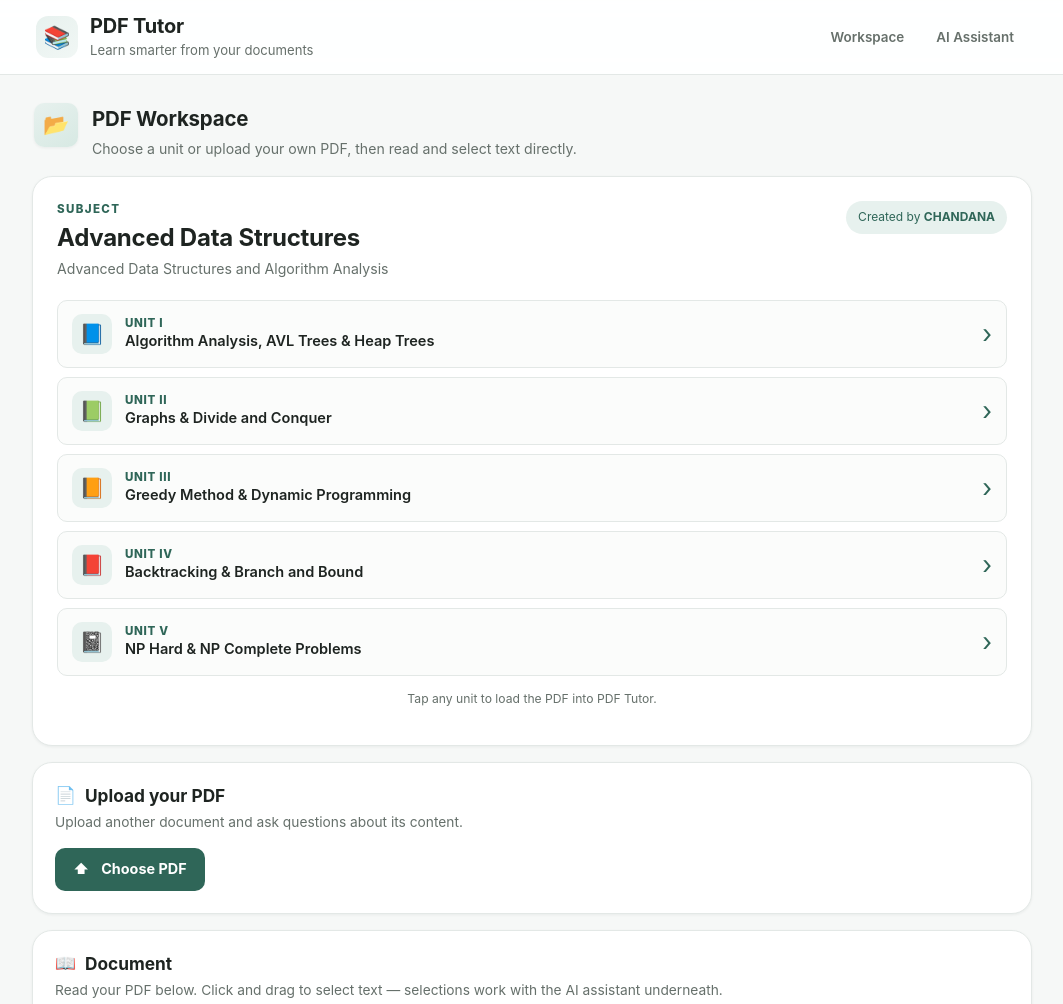
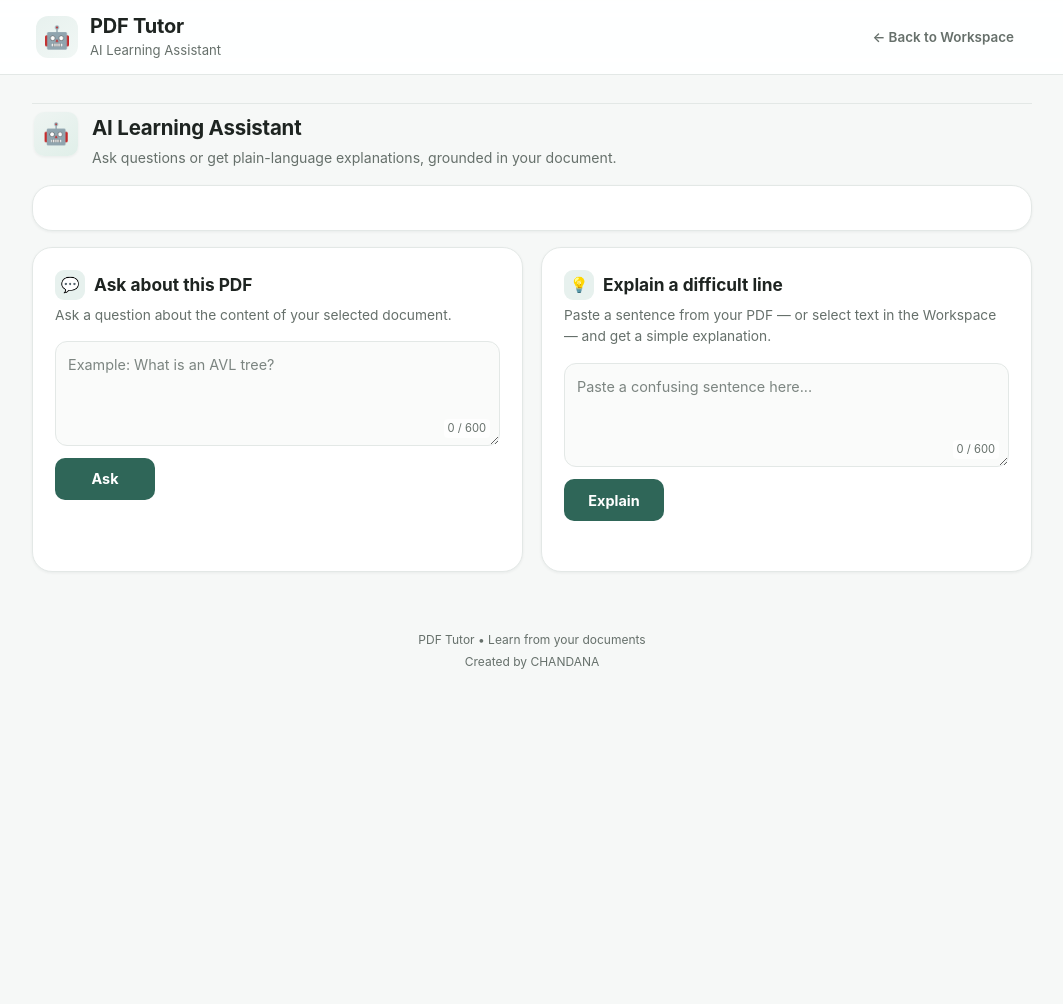
Before and after one commit to Navaneeth2648/PDF-TUTOR, a website: page index.html in a window 1280 px wide. Shown: the top 1004 px of the page, without its empty margins (108-1171 px from the left). After the commit the page ends 800 px from the top, so only its background shows below. Drawn offline with Linux system fonts and the light colour scheme; a script that the page names is missing.

Commit message:
index.html

```diff
--- a/index.html
+++ b/index.html
@@ -7,30 +7,31 @@
     content="width=device-width, initial-scale=1.0, maximum-scale=1"
   />
 
-  <title>PDF Tutor</title>
+  <title>PDF Tutor — AI Assistant</title>
 
   <link rel="stylesheet" href="style.css" />
 </head>
 
-<body>
+<body data-page="assistant">
 
   <!-- HEADER -->
   <header class="app-header">
     <div class="header-inner">
       <div class="brand">
-        <div class="brand-icon">📚</div>
+        <div class="brand-icon">🤖</div>
 
         <div>
           <div class="brand-title">PDF Tutor</div>
           <div class="brand-subtitle">
-            Learn smarter from your documents
+            AI Learning Assistant
           </div>
         </div>
       </div>
 
       <nav class="header-nav">
-        <a href="#workspaceSection" class="header-nav-link">Workspace</a>
-        <a href="#assistantSection" class="header-nav-link">AI Assistant</a>
+        <a href="index.html" class="header-nav-link">
+          ← Back to Workspace
+        </a>
       </nav>
     </div>
   </header>
@@ -39,251 +40,7 @@
   <main class="app-main">
 
     <!-- =========================================================
-         SECTION 1 — PDF WORKSPACE
-         (Subject Units + Upload + Viewer, all together)
-         ========================================================= -->
-    <section class="app-section" id="workspaceSection">
-
-      <div class="app-section-heading">
-        <div class="app-section-icon workspace-icon">📂</div>
-        <div>
-          <h2 class="app-section-title">PDF Workspace</h2>
-          <p class="app-section-subtitle">
-            Choose a unit or upload your own PDF, then read and select text directly.
-          </p>
-        </div>
-      </div>
-
-      <!-- UNITS -->
-      <section class="card ads-section fade-in-up">
-
-        <div class="ads-header">
-          <div>
-            <div class="ads-label">SUBJECT</div>
-
-            <h1 class="ads-title">
-              Advanced Data Structures
-            </h1>
-
-            <p class="ads-subtitle">
-              Advanced Data Structures and Algorithm Analysis
-            </p>
-          </div>
-
-          <div class="created-by">
-            Created by <strong>CHANDANA</strong>
-          </div>
-        </div>
-
-
-        <div class="unit-list">
-
-          <!-- UNIT 1 -->
-          <button
-            class="unit-card"
-            data-pdf="U1-ADS.pdf"
-            data-name="Advanced Data Structures — Unit I"
-          >
-            <div class="unit-icon">📘</div>
-
-            <div class="unit-info">
-              <div class="unit-number">UNIT I</div>
-              <div class="unit-name">
-                Algorithm Analysis, AVL Trees &amp; Heap Trees
-              </div>
-            </div>
-
-            <div class="unit-arrow">›</div>
-          </button>
-
-
-          <!-- UNIT 2 -->
-          <button
-            class="unit-card"
-            data-pdf="U2-ADS.pdf"
-            data-name="Advanced Data Structures — Unit II"
-          >
-            <div class="unit-icon">📗</div>
-
-            <div class="unit-info">
-              <div class="unit-number">UNIT II</div>
-              <div class="unit-name">
-                Graphs &amp; Divide and Conquer
-              </div>
-            </div>
-
-            <div class="unit-arrow">›</div>
-          </button>
-
-
-          <!-- UNIT 3 -->
-          <button
-            class="unit-card"
-            data-pdf="U3-ADS.pdf"
-            data-name="Advanced Data Structures — Unit III"
-          >
-            <div class="unit-icon">📙</div>
-
-            <div class="unit-info">
-              <div class="unit-number">UNIT III</div>
-              <div class="unit-name">
-                Greedy Method &amp; Dynamic Programming
-              </div>
-            </div>
-
-            <div class="unit-arrow">›</div>
-          </button>
-
-
-          <!-- UNIT 4 -->
-          <button
-            class="unit-card"
-            data-pdf="U4-ADS.pdf"
-            data-name="Advanced Data Structures — Unit IV"
-          >
-            <div class="unit-icon">📕</div>
-
-            <div class="unit-info">
-              <div class="unit-number">UNIT IV</div>
-              <div class="unit-name">
-                Backtracking &amp; Branch and Bound
-              </div>
-            </div>
-
-            <div class="unit-arrow">›</div>
-          </button>
-
-
-          <!-- UNIT 5 -->
-          <button
-            class="unit-card"
-            data-pdf="U5-ADS.pdf"
-            data-name="Advanced Data Structures — Unit V"
-          >
-            <div class="unit-icon">📓</div>
-
-            <div class="unit-info">
-              <div class="unit-number">UNIT V</div>
-              <div class="unit-name">
-                NP Hard &amp; NP Complete Problems
-              </div>
-            </div>
-
-            <div class="unit-arrow">›</div>
-          </button>
-
-        </div>
-
-        <p class="unit-hint">
-          Tap any unit to load the PDF into PDF Tutor.
-        </p>
-
-      </section>
-
-
-      <!-- UPLOAD -->
-      <section class="card fade-in-up">
-
-        <div class="section-heading">
-          <span class="section-icon">📄</span>
-          Upload your PDF
-        </div>
-
-        <p class="section-desc">
-          Upload another document and ask questions about its content.
-        </p>
-
-
-        <div class="upload-area" id="uploadArea">
-
-          <label class="btn btn-primary upload-button" for="pdfInput">
-            <span class="btn-icon">⬆</span> Choose PDF
-          </label>
-
-          <input
-            type="file"
-            id="pdfInput"
-            accept="application/pdf"
-            hidden
-          />
-
-        </div>
-
-
-        <div class="file-info" id="fileInfo" hidden>
-
-          <div class="file-icon">📄</div>
-
-          <div class="file-details">
-
-            <div class="file-name" id="fileName"></div>
-
-            <div class="file-size" id="fileSize"></div>
-
-            <div class="file-status" id="fileStatus"></div>
-
-          </div>
-
-          <button
-            class="btn btn-secondary remove-button"
-            id="removePdfBtn"
-          >
-            Remove
-          </button>
-
-        </div>
-
-      </section>
-
-
-      <!-- DOCUMENT READER -->
-      <section class="card reader-card fade-in-up">
-
-        <div class="section-heading">
-          <span class="section-icon">📖</span>
-          Document
-        </div>
-
-        <p class="section-desc">
-          Read your PDF below. Click and drag to select text — selections work with
-          the AI assistant underneath.
-        </p>
-
-        <div class="reader-box" id="readerBox">
-
-          <div class="reader-placeholder">
-            <div class="placeholder-icon">📄</div>
-
-            <div>
-              Select one of the ADS units above or upload a PDF.
-            </div>
-          </div>
-
-        </div>
-
-
-        <div
-          class="selection-actions"
-          id="selectionActions"
-          hidden
-        >
-          <span class="selection-hint">Text selected</span>
-          <button
-            class="btn btn-secondary"
-            id="explainSelectionBtn"
-          >
-            💡 Explain selected text
-          </button>
-        </div>
-
-      </section>
-
-    </section>
-
-
-    <!-- =========================================================
-         SECTION 2 — AI LEARNING ASSISTANT
-         (Ask + Explain, fully separate from the workspace)
+         SECTION — AI LEARNING ASSISTANT
          ========================================================= -->
     <section class="app-section assistant-app-section" id="assistantSection">
 
@@ -296,6 +53,36 @@
           </p>
         </div>
       </div>
+
+      <!-- ACTIVE PDF STATUS -->
+      <div class="card active-pdf-card fade-in-up" id="activePdfCard">
+
+        <div class="active-pdf-row" id="activePdfLoaded" hidden>
+          <div class="active-pdf-icon">📄</div>
+          <div class="active-pdf-info">
+            <div class="active-pdf-label">Currently studying</div>
+            <div class="active-pdf-name" id="activePdfName"></div>
+          </div>
+          <a href="index.html" class="btn btn-secondary active-pdf-change">
+            Change PDF
+          </a>
+        </div>
+
+        <div class="active-pdf-row active-pdf-empty" id="activePdfEmpty" hidden>
+          <div class="active-pdf-icon">⚠️</div>
+          <div class="active-pdf-info">
+            <div class="active-pdf-label">No PDF loaded yet</div>
+            <div class="active-pdf-name">
+              Go to the Workspace to select a unit or upload a PDF.
+            </div>
+          </div>
+          <a href="index.html" class="btn btn-primary active-pdf-change">
+            Open Workspace
+          </a>
+        </div>
+
+      </div>
+
 
       <div class="ai-section">
 
@@ -353,7 +140,7 @@
           </div>
 
           <p class="section-desc">
-            Paste a sentence from your PDF — or select text above — and get a simple explanation.
+            Paste a sentence from your PDF — or select text in the Workspace — and get a simple explanation.
           </p>
 
           <div
@@ -414,10 +201,7 @@
   </footer>
 
 
-  <!-- PDF.JS -->
-  <script src="https://cdnjs.cloudflare.com/ajax/libs/pdf.js/3.11.174/pdf.min.js"></script>
-
-  <!-- YOUR APP -->
+  <!-- YOUR APP (no pdf.js needed here — PDF context comes from localStorage) -->
   <script src="app.js"></script>
 
 </body>
```
